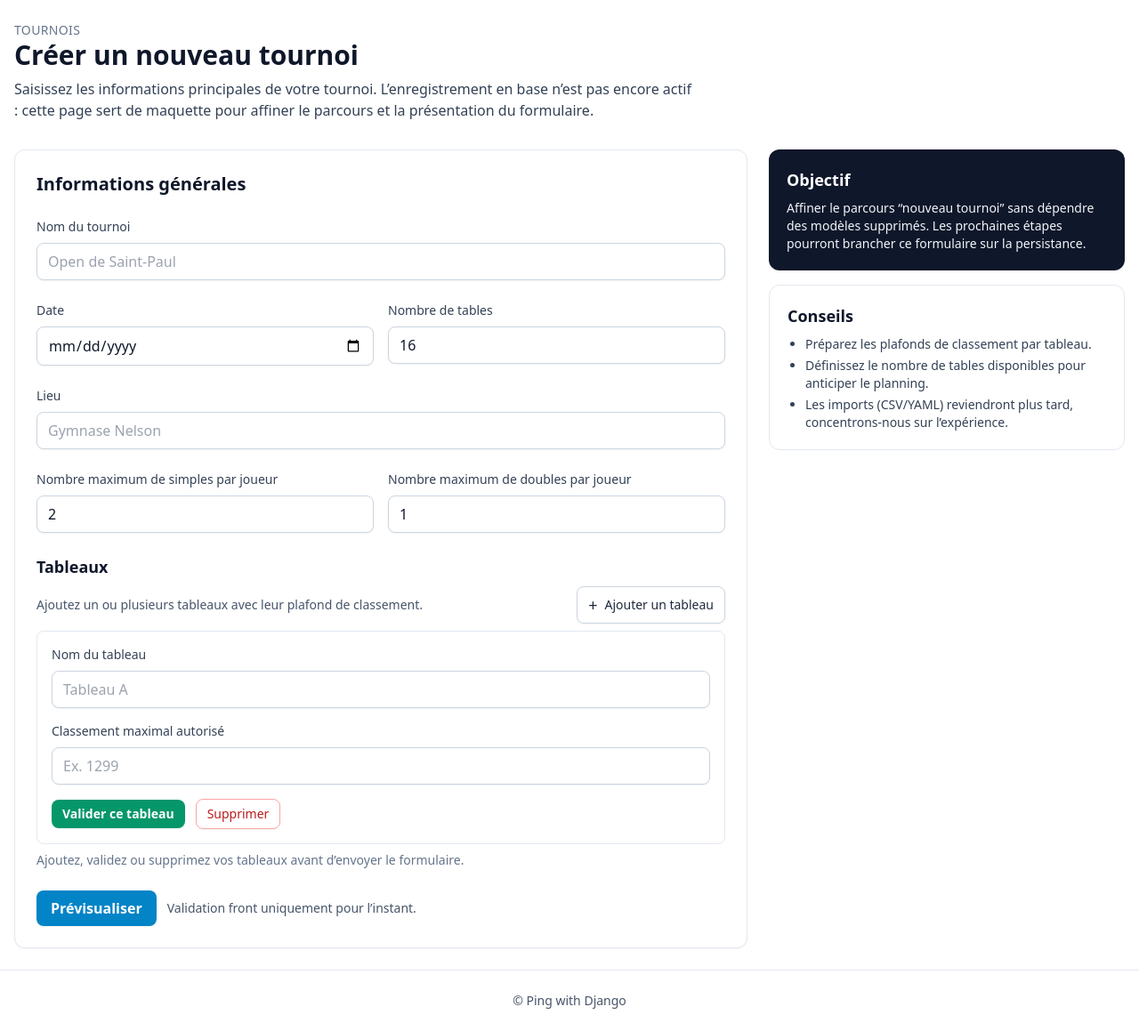
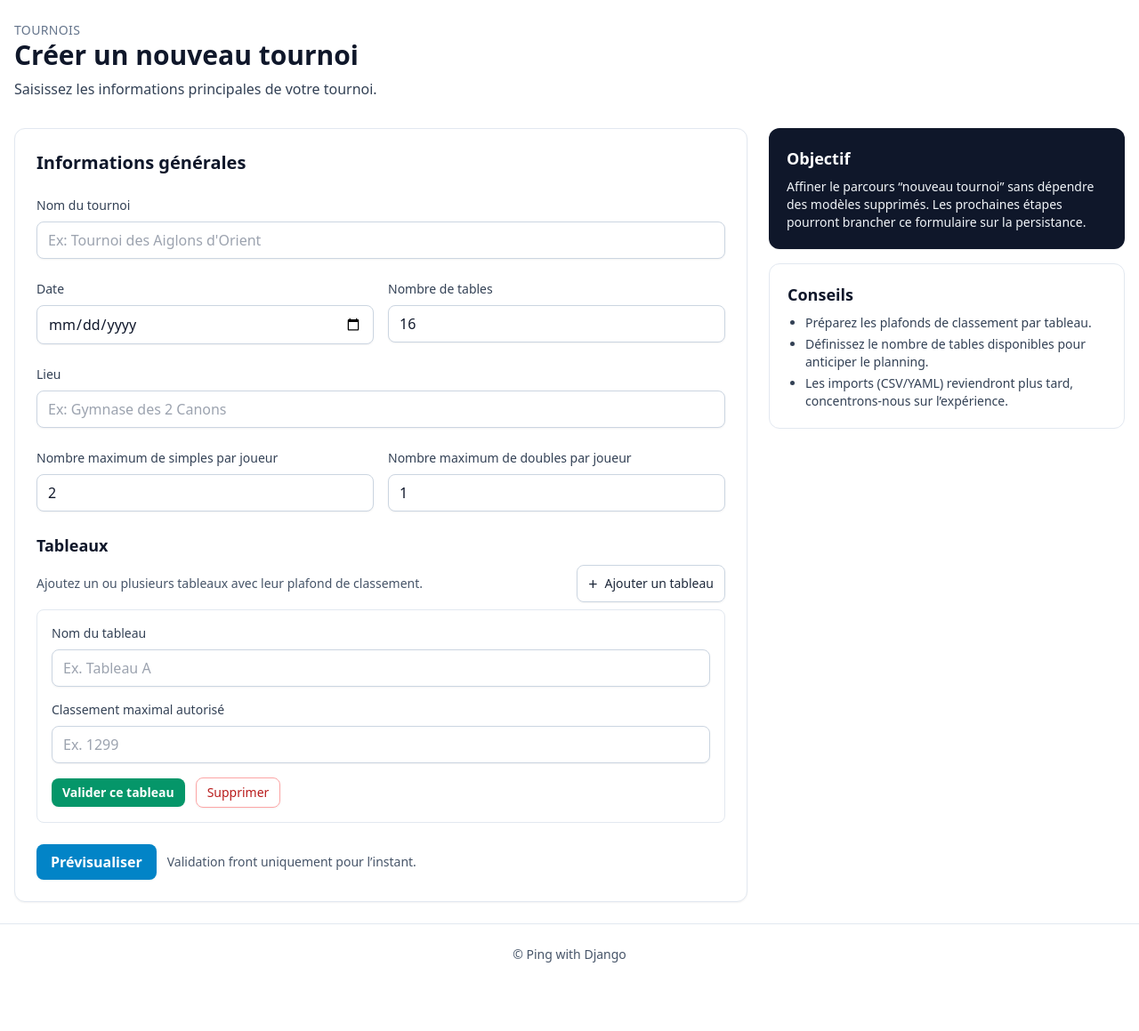
Before and after one commit to olivier6088/ping-tournoi-manager, a Django app: page /tournois/nouveau/ in a window 1280 px wide. Shown: the part 57-1216 px from the top of the page at 89% size. After the commit the page ends 1139 px from the top, so only its background shows below. Run offline with Django 5.2, Linux system fonts and the light colour scheme; some libraries are stand-ins or nearby versions.

Commit message:
Update UI création de nouveau tournoi

```diff
--- a/core/forms.py
+++ b/core/forms.py
@@ -10,7 +10,7 @@ class TournamentForm(forms.Form):
         max_length=120,
         widget=forms.TextInput(
             attrs={
-                "placeholder": "Open de Saint-Paul",
+                "placeholder": "Ex: Tournoi des Aiglons d'Orient",
                 "class": COMMON_INPUT_CLASSES,
             }
         ),
@@ -30,7 +30,7 @@ class TournamentForm(forms.Form):
         required=False,
         widget=forms.TextInput(
             attrs={
-                "placeholder": "Gymnase Nelson",
+                "placeholder": "Ex: Gymnase des 2 Canons",
                 "class": COMMON_INPUT_CLASSES,
             }
         ),
@@ -73,17 +73,18 @@ class TableForm(forms.Form):
         max_length=80,
         widget=forms.TextInput(
             attrs={
-                "placeholder": "Tableau A", "class": COMMON_INPUT_CLASSES
+                "placeholder": "Ex. Tableau A", "class": COMMON_INPUT_CLASSES
             }
         ),
     )
     classement_max = forms.IntegerField(
         label="Classement maximal autorisé",
-        min_value=0,
+        min_value=500,
         widget=forms.NumberInput(
             attrs={
                 "class": COMMON_INPUT_CLASSES,
                 "placeholder": "Ex. 1299",
+                "min": 500, # ajoute aussi dans le HTML pour le contrôle côté client
             }
         ),
     )
--- a/core/templates/core/create_tournament.html
+++ b/core/templates/core/create_tournament.html
@@ -6,8 +6,7 @@
   <p class="text-sm uppercase tracking-wide text-slate-500 dark:text-slate-400">Tournois</p>
   <h1 class="text-3xl font-bold text-slate-900 dark:text-white">Créer un nouveau tournoi</h1>
   <p class="mt-2 text-slate-700 dark:text-slate-300 max-w-3xl">
-    Saisissez les informations principales de votre tournoi. L’enregistrement en base n’est pas encore actif :
-    cette page sert de maquette pour affiner le parcours et la présentation du formulaire.
+    Saisissez les informations principales de votre tournoi.
   </p>
 </section>
 
@@ -110,7 +109,6 @@
             </div>
           </div>
         </template>
-        <p class="text-sm text-slate-500 dark:text-slate-400">Ajoutez, validez ou supprimez vos tableaux avant d’envoyer le formulaire.</p>
       </div>
 
       <div class="flex items-center gap-3">
```
